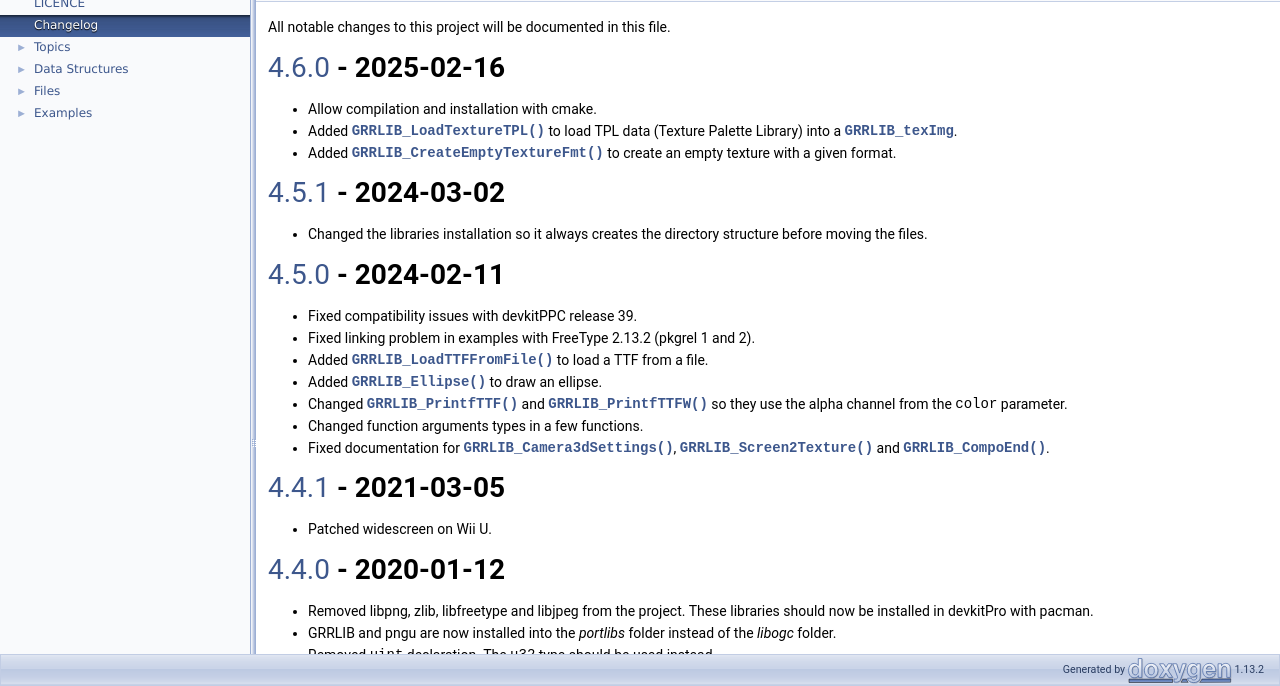
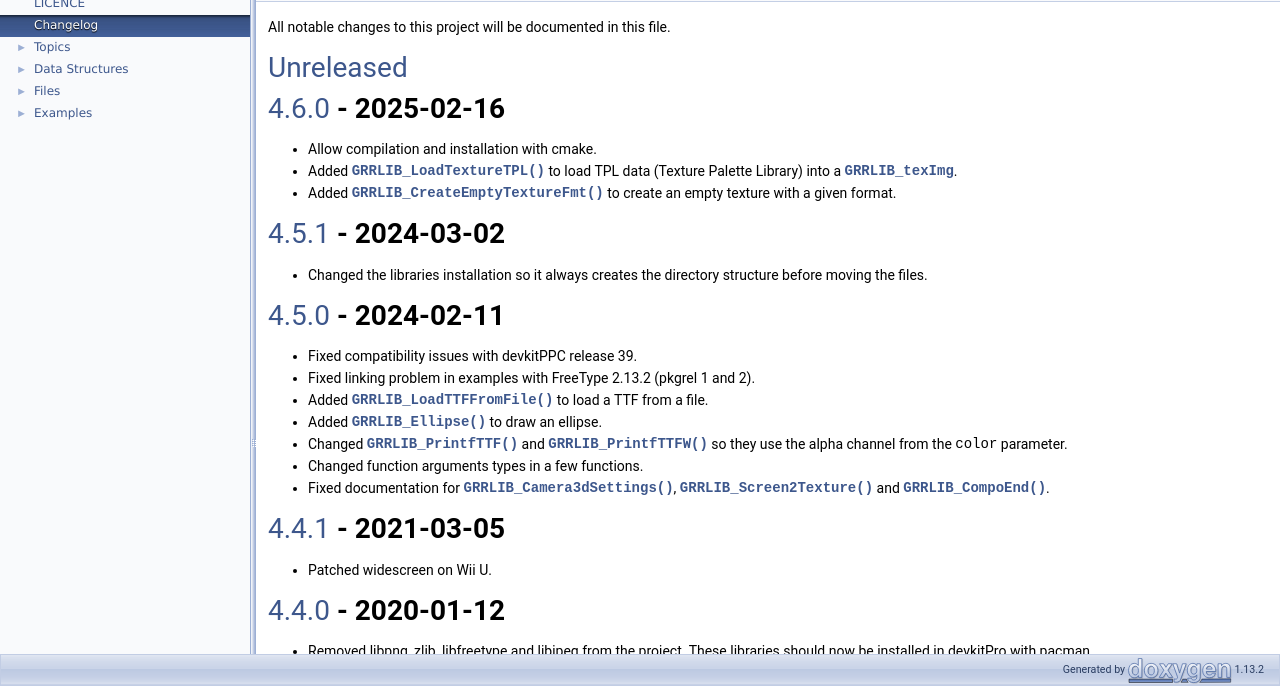
Before and after one commit to GRRLIB/GRRLIB, a plain HTML site: page md__2home_2runner_2work_2_g_r_r_l_i_b_2_g_r_r_l_i_b_2_c_h_a_n_g_e_l_o_g.html in a window 1280 px wide. Shown: the part 114-800 px from the top of the page. Drawn offline with Linux system fonts and the light colour scheme.

Commit message:
Deploying to gh-pages from @ GRRLIB/GRRLIB@aa61ecacc830deccf19ab91148ec9273a3d9f7a1 🚀

```diff
--- a/md__2home_2runner_2work_2_g_r_r_l_i_b_2_g_r_r_l_i_b_2_c_h_a_n_g_e_l_o_g.html
+++ b/md__2home_2runner_2work_2_g_r_r_l_i_b_2_g_r_r_l_i_b_2_c_h_a_n_g_e_l_o_g.html
@@ -106,6 +106,7 @@ $(function(){initNavTree('md__2home_2runner_2work_2_g_r_r_l_i_b_2_g_r_r_l_i_b_2_
 </div><!--header-->
 <div class="contents">
 <div class="textblock"><p>All notable changes to this project will be documented in this file.</p>
+<h1><a href="https://github.com/GRRLIB/GRRLIB/compare/v4.6.0...HEAD">Unreleased</a></h1>
 <h1><a href="https://github.com/GRRLIB/GRRLIB/compare/v4.5.1...v4.6.0">4.6.0</a> - 2025-02-16</h1>
 <ul>
 <li>Allow compilation and installation with cmake.</li>
```
Also changed, not shown: 1 other file.
